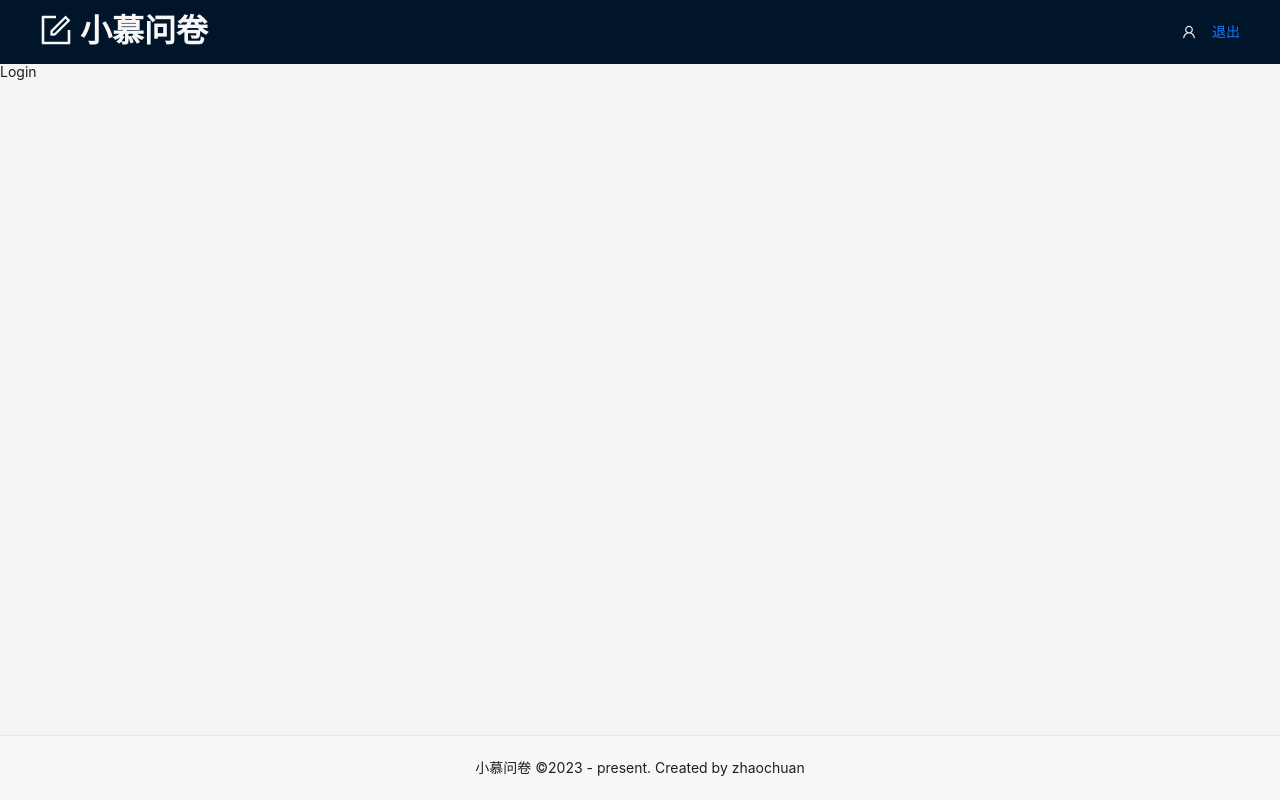
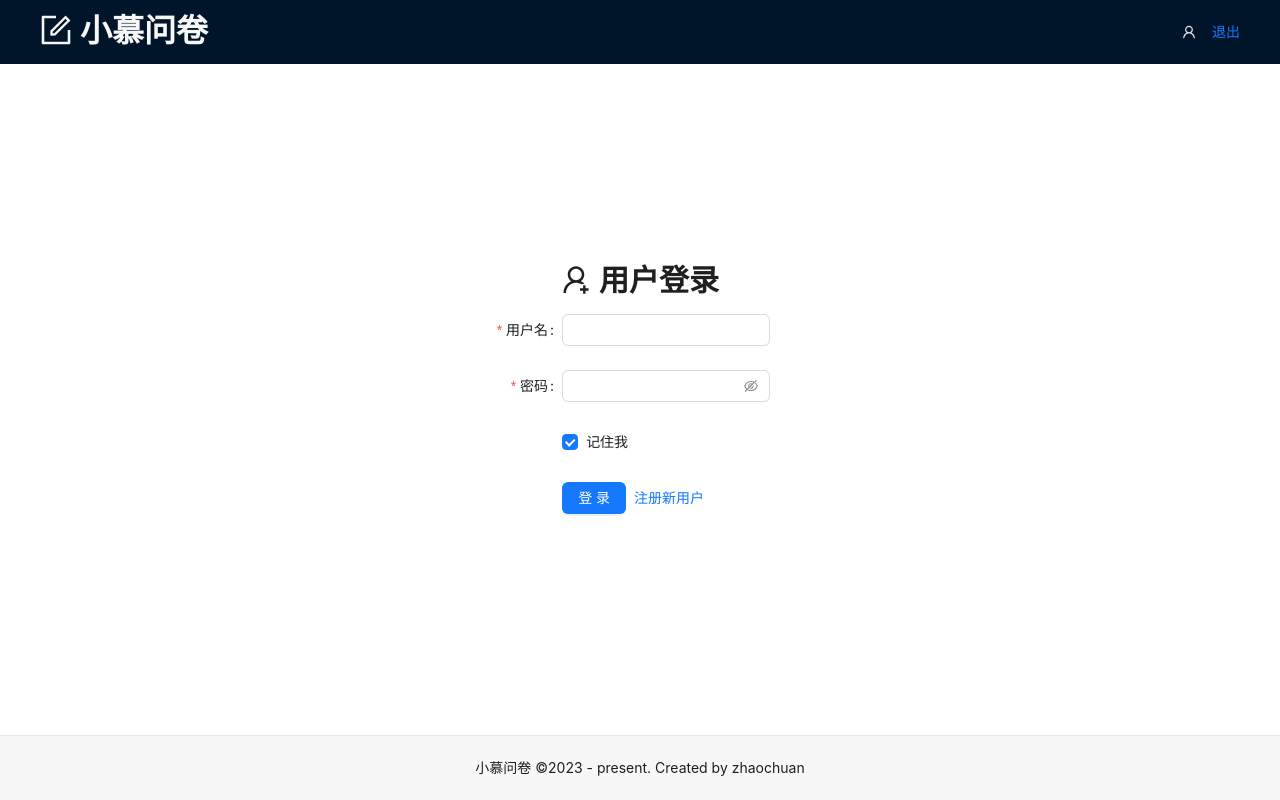
Before and after one commit to zczhao1992/wenjun-fe, a React (Create React App) app: page /login in a window 1280 px wide. Built offline with nearby package versions, Linux system fonts and the light colour scheme.

Commit message:
feat: 增加表单组件内容

```diff
--- a/src/components/ListSearch.tsx
+++ b/src/components/ListSearch.tsx
@@ -2,7 +2,7 @@
 import type { ChangeEvent } from 'react'
 import { useNavigate, useLocation, useSearchParams } from 'react-router-dom'
 import { Input } from 'antd'
-// import { LIST_SEARCH_PARAM_KEY } from '../constant'
+import { LIST_SEARCH_PARAM_KEY } from '../constant'
 
 const { Search } = Input
 
@@ -18,15 +18,15 @@
   // 获取 url 参数，并设置到 input value
   const [searchParams] = useSearchParams()
   useEffect(() => {
-    // const curVal = searchParams.get(LIST_SEARCH_PARAM_KEY) || ''
-    // setValue(curVal)
+    const curVal = searchParams.get(LIST_SEARCH_PARAM_KEY) || ''
+    setValue(curVal)
   }, [searchParams])
 
   function handleSearch(value: string) {
     // 跳转页面，增加 url 参数
     nav({
       pathname,
-      // search: `${LIST_SEARCH_PARAM_KEY}=${value}`, // 去掉了 page pageSize
+      search: `${LIST_SEARCH_PARAM_KEY}=${value}`, // 去掉了 page pageSize
     })
   }
 
--- /dev/null
+++ b/src/constant/index.ts
@@ -0,0 +1,15 @@
+/**
+ * @description 常量
+ * @author
+ */
+
+export const LIST_PAGE_SIZE = 10 // 默认的 pageSize
+
+export const LIST_SEARCH_PARAM_KEY = 'keyword'
+
+export const LIST_PAGE_PARAM_KEY = 'page'
+export const LIST_PAGE_SIZE_PARAM_KEY = 'pageSize'
+
+export const STAT_PAGE_SIZE = 10 // 统计列表，默认的 pageSize
+
+export const STAT_COLORS = ['#FF2D2D', '#BE77FF', '#2894FF', '#00EC00', '#EAC100', '#FF9D6F']
--- /dev/null
+++ b/src/pages/Login.module.scss
@@ -0,0 +1,8 @@
+.container {
+    height: calc(100vh - 64px - 65px);
+    background-color: #fff;
+    display: flex;
+    flex-direction: column;
+    justify-content: center;
+    align-items: center;
+}
--- a/src/pages/Login.tsx
+++ b/src/pages/Login.tsx
@@ -1,8 +1,125 @@
-import React, { FC } from 'react'
+import React, { FC, useEffect } from 'react'
+import { useNavigate, Link } from 'react-router-dom'
+import { Typography, Space, Form, Input, Button, Checkbox, message } from 'antd'
+import { UserAddOutlined } from '@ant-design/icons'
+import { useRequest } from 'ahooks'
+import { REGISTER_PATHNAME, MANAGE_INDEX_PATHNAME } from '../router'
+// import { loginService } from '../services/user'
+// import { setToken } from '../utils/user-token'
+import styles from './Login.module.scss'
 
+const { Title } = Typography
+
+const USERNAME_KEY = 'USERNAME'
+const PASSWORD_KEY = 'PASSWORD'
+
+function rememberUser(username: string, password: string) {
+    localStorage.setItem(USERNAME_KEY, username)
+    localStorage.setItem(PASSWORD_KEY, password)
+}
+
+function deleteUserFromStorage() {
+    localStorage.removeItem(USERNAME_KEY)
+    localStorage.removeItem(PASSWORD_KEY)
+}
+
+function getUserInfoFromStorage() {
+    return {
+        username: localStorage.getItem(USERNAME_KEY),
+        password: localStorage.getItem(PASSWORD_KEY),
+    }
+}
 
 const Login: FC = () => {
-    return <p>Login</p>
+    const nav = useNavigate()
+
+    const [form] = Form.useForm() // 第三方 hook
+
+    useEffect(() => {
+        const { username, password } = getUserInfoFromStorage()
+        form.setFieldsValue({ username, password })
+    }, [])
+
+    //   const { run } = useRequest(
+    //     async (username: string, password: string) => {
+    //       const data = await loginService(username, password)
+    //       return data
+    //     },
+    //     {
+    //       manual: true,
+    //       onSuccess(result) {
+    //         const { token = '' } = result
+    //         setToken(token) // 存储 token
+
+    //         message.success('登录成功')
+    //         nav(MANAGE_INDEX_PATHNAME) // 导航到“我的问卷”
+    //       },
+    //     }
+    //   )
+
+    const onFinish = (values: any) => {
+        const { username, password, remember } = values || {}
+
+        // run(username, password) // 执行 ajax
+
+        if (remember) {
+            rememberUser(username, password)
+        } else {
+            deleteUserFromStorage()
+        }
+    }
+
+    return (
+        <div className={styles.container}>
+            <div>
+                <Space>
+                    <Title level={2}>
+                        <UserAddOutlined />
+                    </Title>
+                    <Title level={2}>用户登录</Title>
+                </Space>
+            </div>
+            <div>
+                <Form
+                    labelCol={{ span: 6 }}
+                    wrapperCol={{ span: 16 }}
+                    initialValues={{ remember: true }}
+                    onFinish={onFinish}
+                    form={form}
+                >
+                    <Form.Item
+                        label="用户名"
+                        name="username"
+                        rules={[
+                            { required: true, message: '请输入用户名' },
+                            { type: 'string', min: 5, max: 20, message: '字符长度在 5-20 之间' },
+                            { pattern: /^\w+$/, message: '只能是字母数字下划线' },
+                        ]}
+                    >
+                        <Input />
+                    </Form.Item>
+                    <Form.Item
+                        label="密码"
+                        name="password"
+                        rules={[{ required: true, message: '请输入密码' }]}
+                    >
+                        <Input.Password />
+                    </Form.Item>
+                    <Form.Item name="remember" valuePropName="checked" wrapperCol={{ offset: 6, span: 16 }}>
+                        <Checkbox>记住我</Checkbox>
+                    </Form.Item>
+                    <Form.Item wrapperCol={{ offset: 6, span: 16 }}>
+                        <Space>
+                            <Button type="primary" htmlType="submit">
+                                登录
+                            </Button>
+                            <Link to={REGISTER_PATHNAME}>注册新用户</Link>
+                        </Space>
+                    </Form.Item>
+                </Form>
+            </div>
+        </div>
+    )
 }
 
 export default Login
--- /dev/null
+++ b/src/pages/Register.module.scss
@@ -0,0 +1,8 @@
+.container {
+    height: calc(100vh - 64px - 65px);
+    background-color: #fff;
+    display: flex;
+    flex-direction: column;
+    justify-content: center;
+    align-items: center;
+}
--- a/src/pages/Register.tsx
+++ b/src/pages/Register.tsx
@@ -1,8 +1,99 @@
 import React, { FC } from 'react'
+import { Typography, Space, Form, Input, Button, message } from 'antd'
+import { UserAddOutlined } from '@ant-design/icons'
+import { Link, useNavigate } from 'react-router-dom'
+import { useRequest } from 'ahooks'
+import { LOGIN_PATHNAME } from '../router'
+// import { registerService } from '../services/user'
+import styles from './Register.module.scss'
 
+const { Title } = Typography
 
 const Register: FC = () => {
-    return <p>Register</p>
+    const nav = useNavigate()
+
+    // const { run } = useRequest(
+    //     async values => {
+    //         const { username, password, nickname } = values
+    //         await registerService(username, password, nickname)
+    //     },
+    //     {
+    //         manual: true,
+    //         onSuccess() {
+    //             message.success('注册成功')
+    //             nav(LOGIN_PATHNAME) // 跳转到登录页
+    //         },
+    //     }
+    // )
+
+    const onFinish = (values: any) => {
+        // run(values) // 调用 ajax
+    }
+
+    return (
+        <div className={styles.container}>
+            <div>
+                <Space>
+                    <Title level={2}>
+                        <UserAddOutlined />
+                    </Title>
+                    <Title level={2}>注册新用户</Title>
+                </Space>
+            </div>
+            <div>
+                <Form labelCol={{ span: 6 }} wrapperCol={{ span: 16 }} onFinish={onFinish}>
+                    <Form.Item
+                        label="用户名"
+                        name="username"
+                        rules={[
+                            { required: true, message: '请输入用户名' },
+                            { type: 'string', min: 5, max: 20, message: '字符长度在 5-20 之间' },
+                            { pattern: /^\w+$/, message: '只能是字母数字下划线' },
+                        ]}
+                    >
+                        <Input />
+                    </Form.Item>
+                    <Form.Item
+                        label="密码"
+                        name="password"
+                        rules={[{ required: true, message: '请输入密码' }]}
+                    >
+                        <Input.Password />
+                    </Form.Item>
+                    <Form.Item
+                        label="确认密码"
+                        name="confirm"
+                        dependencies={['password']} // 依赖于 password ，password 变化，会重新触发 validator
+                        rules={[
+                            { required: true, message: '请输入密码' },
+                            ({ getFieldValue }) => ({
+                                validator(_, value) {
+                                    if (!value || getFieldValue('password') === value) {
+                                        return Promise.resolve()
+                                    } else {
+                                        return Promise.reject(new Error('两次密码不一致'))
+                                    }
+                                },
+                            }),
+                        ]}
+                    >
+                        <Input.Password />
+                    </Form.Item>
+                    <Form.Item label="昵称" name="nickname">
+                        <Input />
+                    </Form.Item>
+                    <Form.Item wrapperCol={{ offset: 6, span: 16 }}>
+                        <Space>
+                            <Button type="primary" htmlType="submit">
+                                注册
+                            </Button>
+                            <Link to={LOGIN_PATHNAME}>已有账户，登录</Link>
+                        </Space>
+                    </Form.Item>
+                </Form>
+            </div>
+        </div>
+    )
 }
 
 export default Register
```
